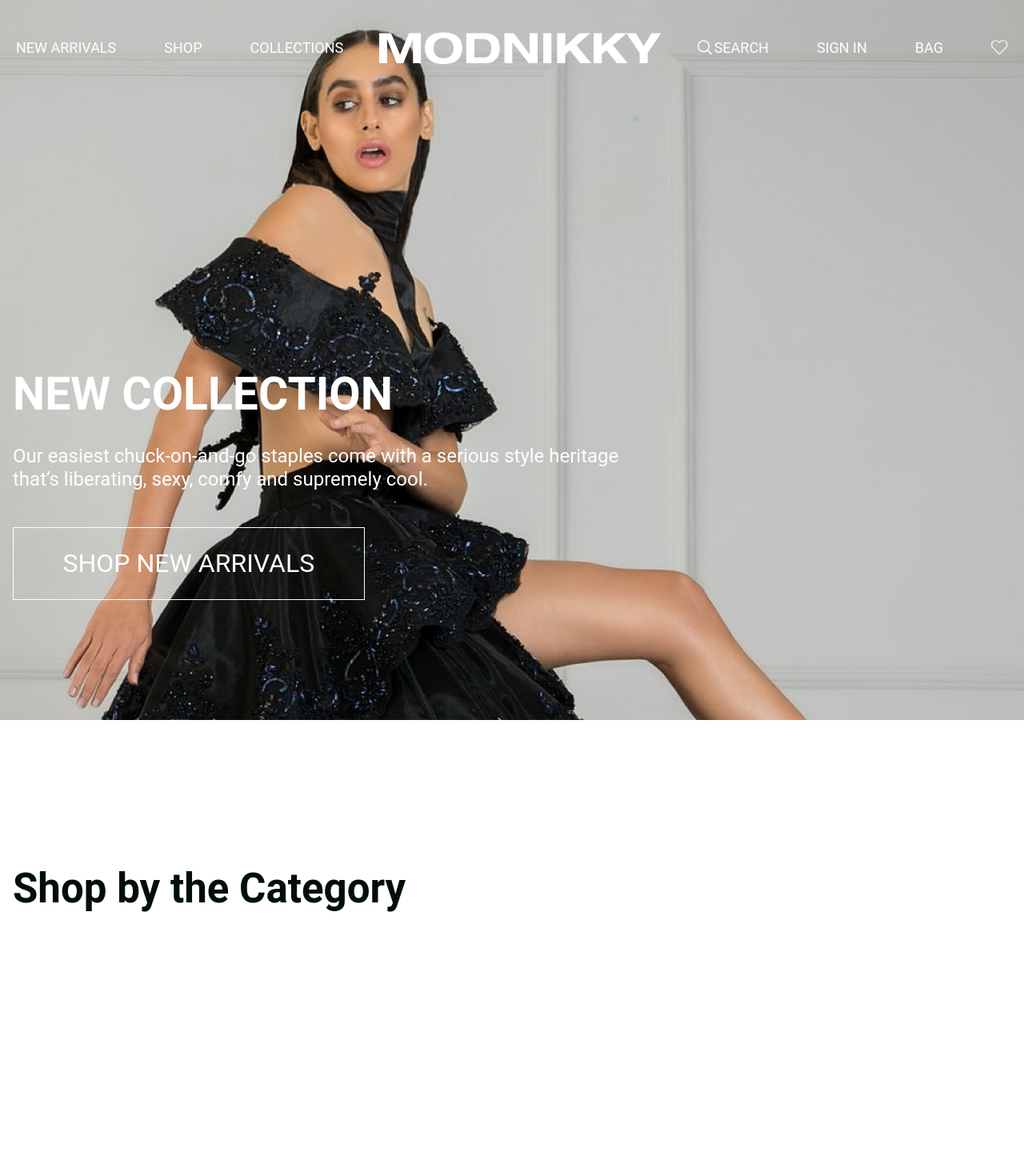
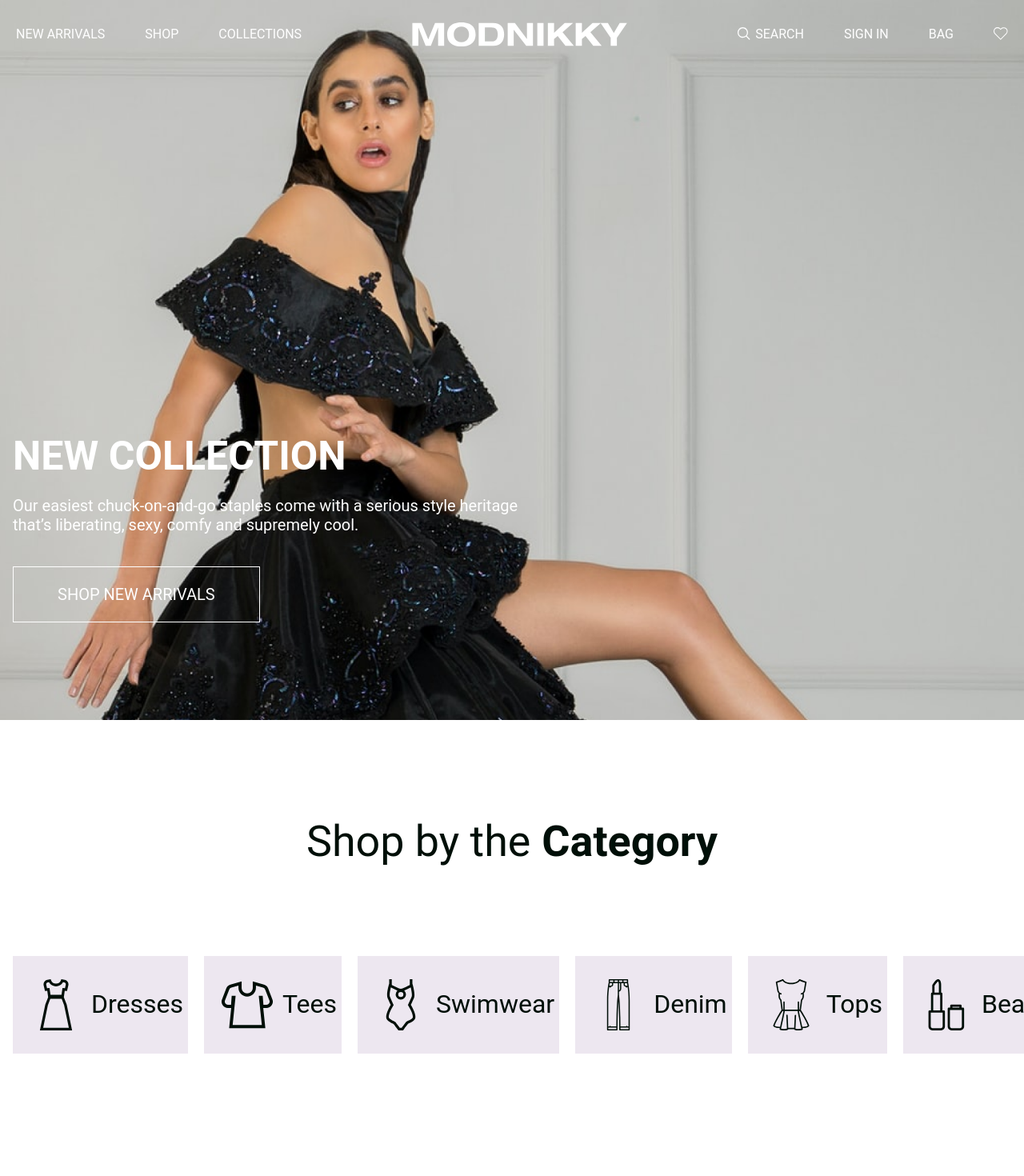
Before and after one commit to ArtyomLobanok/if-diploma, a React (Create React App) app: page / in a window 1280 px wide. Shown: the top 1470 px of the page at 80% size. Before the commit the page ends 1321 px from the top, so only its background shows below. Built offline with nearby package versions, Linux system fonts and the light colour scheme; the HTML template or start-up script is replaced by a standard one.

Commit message:
added  category section

```diff
--- a/src/components/Styled-Components/General.js
+++ b/src/components/Styled-Components/General.js
@@ -1,4 +1,4 @@
-import styled, {keyframes} from "styled-components";
+import styled from "styled-components";
 import backgroundImage from "../../assets/img/image-placeholder.png"
 
 export const Container = styled.div`
@@ -19,7 +19,7 @@ export const HeaderSection = styled.section`
   background-position: center;
   min-height: 56.25rem;
   background-size: cover;
-  padding: 40px 0 200px;
+  padding: 25px 0 122px;
 `
 
 const StyledFlex = styled.div`
@@ -38,13 +38,20 @@ export const Flex = (props) => {
 
 export const Section = styled.section`
   background: ${props => props.color || "#FFFFFF"};
-  padding: 180px 0;
+  padding: 120px 0;
   display: flex;
 `
-
-export const SectionTitle = styled.h3`
+export const SectionTitleWrapper = styled.div`
   color: ${props => props.color || "#000F08"};
-  font-weight: 700;
-  font-size: 51px;
+  display: flex;
+  margin: 0 auto 110px;
+  font-size: 46px;
   text-decoration: none;
 `
+export const SectionTitle = styled.h3`
+  margin-right: ${props => props.marginRight || "0"};
+  font-weight: 400;
+`
+export const SectionTitleBold = styled.h3`
+  font-weight: 700;
+`
--- /dev/null
+++ b/src/components/Styled-Components/styledCategorySection.js
@@ -0,0 +1,32 @@
+import styled from "styled-components";
+
+export const BtnCategory = styled.button`
+  color: ${props => props.color || "#000F08"};
+  background-color: ${props => props.background || "#EDE7F0"};
+
+  display: flex;
+  width: 100%;
+  margin-right: 20px;
+  border: none;
+  outline: none;
+  font-size: 32px;
+  align-items: center;
+  cursor: pointer;
+
+  &:last-child{
+    margin-right: 0;
+  }
+
+  &:hover {
+    background-color: ${props => props.background || "#E9D6F2"};
+    transition: 0.5s ease;
+  }
+`
+
+export const StyledSvgCategory = styled.svg`
+  display: block;
+  fill: ${props => props.fill || "#000F08"};
+  width: ${props => props.width || '64px'};
+  height: ${props => props.height || '64px'};
+  margin: 28px 12px 28px 16px;
+`
--- a/src/components/Styled-Components/styledHeaderIntro.js
+++ b/src/components/Styled-Components/styledHeaderIntro.js
@@ -3,5 +3,5 @@ import styled from "styled-components";
 export const HeaderWrapper = styled.div`
   position: absolute;
   left: 16px;
-  bottom: 150px;
+  bottom: 122px;
 `
--- a/src/components/Styled-Components/styledNavigation.js
+++ b/src/components/Styled-Components/styledNavigation.js
@@ -12,12 +12,12 @@ export const Navigation = styled.nav`
     align-items: center;
     margin: 0;
     padding: 4px;
-    font-size: 18px;
+    font-size: 16px;
 
     li {
       display: flex;
       align-items: center;
-      margin-right: 60px;
+      margin-right: 50px;
       cursor: pointer;
       position: relative;
       &:hover:after {
@@ -49,32 +49,33 @@ export const Navigation = styled.nav`
 export const LogotypeIcon = styled.svg`
   display: block;
   fill: ${props => props.fill || "#FFFFFF"};
-  width: ${props => props.width || '354px'};
-  height: ${props => props.height || '40.5px'};
+  width: ${props => props.width || '269px'};
+  height: ${props => props.height || '36px'};
 `
 export const SearchIcon = styled.svg`
   display: block;
   fill: ${props => props.fill || "#FFFFFF"};
-  width: ${props => props.width || '21px'};
-  height: ${props => props.height || '21px'};
+  width: ${props => props.width || '18px'};
+  height: ${props => props.height || '18px'};
+  margin-right: 4px;
 `
 export const LikeIcon = styled.svg`
   display: block;
   fill: ${props => props.fill || "#FFFFFF"};
-  width: ${props => props.width || '21px'};
-  height: ${props => props.height || '21px'};
+  width: ${props => props.width || '18px'};
+  height: ${props => props.height || '18px'};
 `
 
 export const HeaderTitle = styled.h1`
   color: ${props => props.color || "#FFFFFF"};
-  margin-bottom: 28.5px;
-  font-size: 57px;
+  margin-bottom: 20px;
+  font-size: 50px;
   font-weight: 700;
 `
 export const HeaderSubTitle = styled.h2`
   color: ${props => props.color || "#FFFFFF"};
-  margin-bottom: 45px;
-  font-size: 24px;
+  margin-bottom: 40px;
+  font-size: 20px;
   font-weight: 400;
 `
 export const HeaderButton = styled.button`
@@ -83,8 +84,8 @@ export const HeaderButton = styled.button`
   border-color: ${props => props.color || "#FFFFFF"};
   border-width: 1px;
   border-style: solid;
-  padding: 25.5px 61.5px;
-  font-size: 32px;
+  padding: 22px 55px;
+  font-size: 20px;
   cursor: pointer;
   &:hover {
     background-color: ${props => props.color || "#FFFFFF"};
--- /dev/null
+++ b/src/components/Styled-Components/styledSaleSection.js
@@ -0,0 +1 @@
+import styled from "styled-components";
--- a/src/configs/stringsData.js
+++ b/src/configs/stringsData.js
@@ -8,10 +8,14 @@ export const headerTextTitle = 'NEW COLLECTION';
 export const headerTextSubTitlePartOne = 'Our easiest chuck-on-and-go staples come with a serious style heritage ';
 export const headerTextSubTitlePartSecond = 'that’s liberating, sexy, comfy and supremely cool.';
 export const headerTextButton = 'SHOP NEW ARRIVALS';
-export const sectionCategoryTitleText = 'Shop by the Category';
+export const sectionCategoryTitleTextPartOne = 'Shop by the ';
+export const sectionCategoryTitleTextPartSecond = 'Category';
+
 export const categoryBtnTextDresses = 'Dresses';
 export const categoryBtnTextTees    = 'Tees';
 export const categoryBtnTextSwimwear = 'Swimwear';
 export const categoryBtnTextDenim = 'Denim';
 export const categoryBtnTextTops = 'Tops';
 export const categoryBtnTextBeauty = 'Beauty';
+export const sectionSaleTitleTextPartOne = '#MODNIKKY';
+export const sectionSaleTitleTextPartSecond = '_Sale';
--- a/src/views/App.js
+++ b/src/views/App.js
@@ -1,11 +1,13 @@
 import Header from "../views/Header"
 import ShopCategory from "./Category";
+import Sale from "./Sale";
 
 const App = () => {
     return (
         <>
             <Header/>
             <ShopCategory/>
+            <Sale/>
         </>
     );
 }
--- a/src/views/Category.js
+++ b/src/views/Category.js
@@ -1,14 +1,68 @@
-import {Container, Section, SectionTitle} from "../components/Styled-Components/General";
-import {sectionCategoryTitleText} from "../configs/stringsData";
+import {
+    Container,
+    Flex,
+    Section,
+    SectionTitle,
+    SectionTitleBold,
+    SectionTitleWrapper
+} from "../components/Styled-Components/General";
+import {
+    categoryBtnTextBeauty,
+    categoryBtnTextDenim,
+    categoryBtnTextDresses,
+    categoryBtnTextSwimwear,
+    categoryBtnTextTees, categoryBtnTextTops,
+    sectionCategoryTitleTextPartOne, sectionCategoryTitleTextPartSecond
+} from "../configs/stringsData";
+import {BtnCategory, StyledSvgCategory} from "../components/Styled-Components/styledCategorySection";
 
 const ShopCategory = () => {
     return (
         <>
             <Section>
                 <Container>
-                    <SectionTitle>
-                        {sectionCategoryTitleText}
-                    </SectionTitle>
+                    <SectionTitleWrapper>
+                        <SectionTitle marginRight='14px'>{sectionCategoryTitleTextPartOne}</SectionTitle>
+                        <SectionTitleBold>{sectionCategoryTitleTextPartSecond}</SectionTitleBold>
+                    </SectionTitleWrapper>
+                    <Flex>
+                        <BtnCategory>
+                            <StyledSvgCategory>
+                                <use href="#dressIcon"></use>
+                            </StyledSvgCategory>
+                            {categoryBtnTextDresses}
+                        </BtnCategory>
+                        <BtnCategory>
+                            <StyledSvgCategory>
+                                <use href="#teesIcon"></use>
+                            </StyledSvgCategory>
+                            {categoryBtnTextTees}
+                        </BtnCategory>
+                        <BtnCategory>
+                            <StyledSvgCategory>
+                                <use href="#swimwearIcon"></use>
+                            </StyledSvgCategory>
+                            {categoryBtnTextSwimwear}
+                        </BtnCategory>
+                        <BtnCategory>
+                            <StyledSvgCategory>
+                                <use href="#denimIcon"></use>
+                            </StyledSvgCategory>
+                            {categoryBtnTextDenim}
+                        </BtnCategory>
+                        <BtnCategory>
+                            <StyledSvgCategory>
+                                <use href="#topsIcon"></use>
+                            </StyledSvgCategory>
+                            {categoryBtnTextTops}
+                        </BtnCategory>
+                        <BtnCategory>
+                            <StyledSvgCategory>
+                                <use href="#beautyIcon"></use>
+                            </StyledSvgCategory>
+                            {categoryBtnTextBeauty}
+                        </BtnCategory>
+                    </Flex>
                 </Container>
             </Section>
         </>
--- /dev/null
+++ b/src/views/Sale.js
@@ -0,0 +1,25 @@
+import {
+    sectionSaleTitleTextPartOne,
+    sectionSaleTitleTextPartSecond
+} from "../configs/stringsData";
+import {
+    Container,
+    Section,
+    SectionTitle,
+    SectionTitleWrapper,
+    SectionTitleBold
+} from "../components/Styled-Components/General";
+
+const Sale = () => {
+    return (
+        <Section>
+            <Container>
+                    <SectionTitleWrapper>
+                        <SectionTitle>{sectionSaleTitleTextPartOne}</SectionTitle>
+                        <SectionTitleBold>{sectionSaleTitleTextPartSecond}</SectionTitleBold>
+                    </SectionTitleWrapper>
+            </Container>
+        </Section>
+    )
+}
+export default Sale;
```
Also changed, not shown: src/components/CardOfSale.js (added, +25 -0 lines), src/components/SaleSlider.js (added, +19 -0 lines), src/components/getDataCatalog.js (added, +26 -0 lines), src/assets/img/image-placeholder.png.
